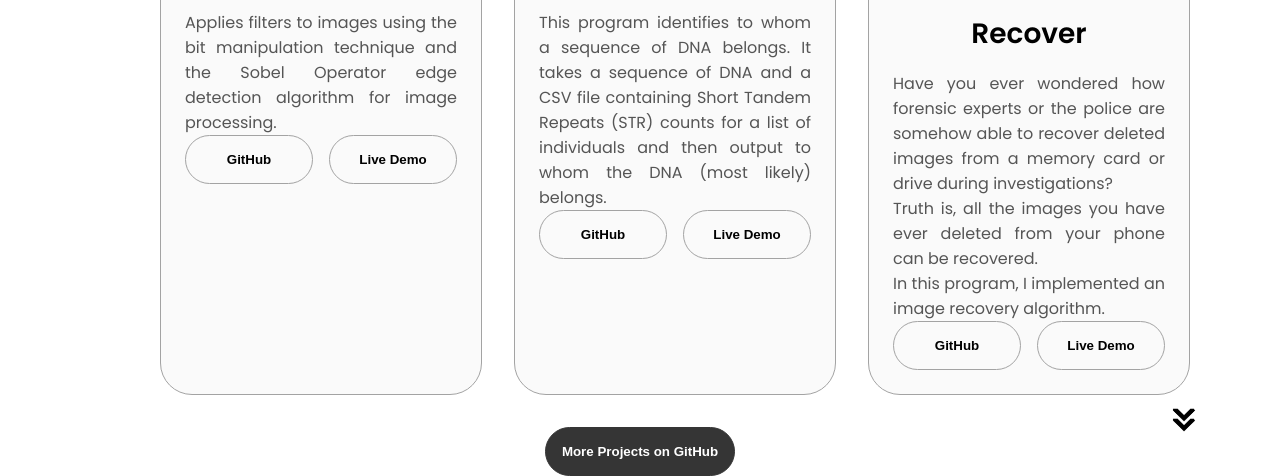
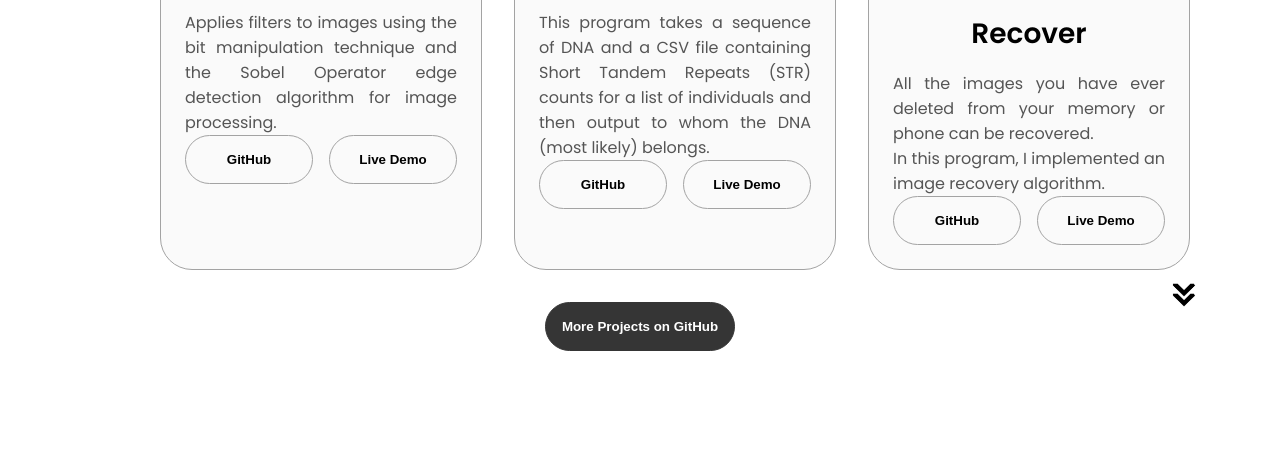
Before and after one commit to thenoblet/portfolio-site, a plain HTML site: page index.html in a window 1280 px wide. Shown: the part 2641-3117 px from the top of the page. After the commit the page ends 2992 px from the top, so only its background shows below. Drawn offline with Linux system fonts and the light colour scheme.

Commit message:
Sat, Sep 2, 2023, 9:09 PM +00:00

```diff
--- a/index.html
+++ b/index.html
@@ -279,8 +279,7 @@
                         </div>
                         <h2 class="experience-sub-title project-title">DNA Detector</h2>
                         <p class="section-text-p1 project-description-text">
-                            This program identifies to whom a sequence of DNA belongs.
-                            It takes a sequence of DNA and a CSV file containing Short Tandem Repeats (STR) counts for a list of individuals and then output to whom the DNA (most likely) belongs.
+                            This program takes a sequence of DNA and a CSV file containing Short Tandem Repeats (STR) counts for a list of individuals and then output to whom the DNA (most likely) belongs.
                         </p>
                         <div class="button-container">
                             <button class="cv-button button-color-2 project-button"
@@ -301,9 +300,7 @@
                         </div>
                         <h2 class="experience-sub-title project-title">Recover</h2>
                         <p class="section-text-p1 project-description-text">
-                            Have you ever wondered how forensic experts or the police are somehow able to recover deleted images from a memory card or drive during investigations?
-                            <br>
-                            Truth is, all the images you have ever deleted from your phone can be recovered.
+                            All the images you have ever deleted from your memory or phone can be recovered.
                             <br>
                             In this program, I implemented an image recovery algorithm.
                         </p>
```
